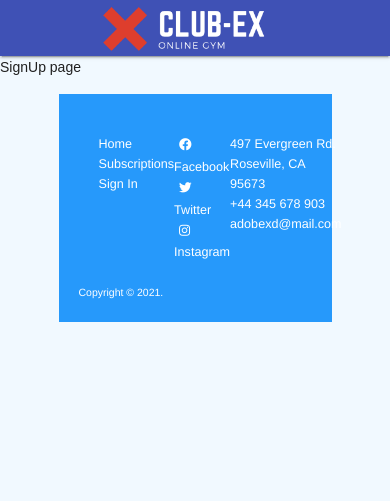
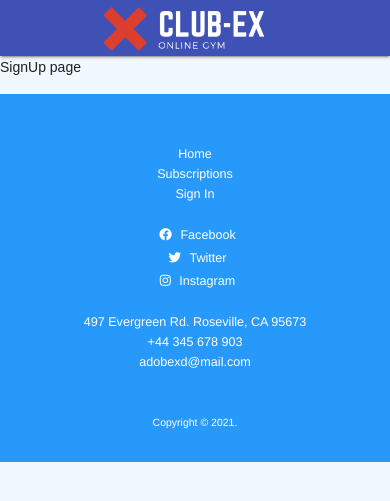
Before and after one commit to minlopalis/club-ex, a Django app: page /signup/ in a window 390 px wide. Shown: the top 501 px of the page. Run offline with Django 3.2, Linux system fonts and the light colour scheme.

Commit message:
Created Responsive Footer

```diff
--- a/Club-Ex_Project/clubExProject/static/css/style.css
+++ b/Club-Ex_Project/clubExProject/static/css/style.css
@@ -43,6 +83,7 @@ footer a {
 .footer-container {
   padding: 20px;
   display: flex;
+  flex-wrap: wrap;
   justify-content: space-between;
 }
 
@@ -131,23 +135,54 @@ h2 {
   color: var(--primary-color);
 }
 
+
 /* Mobile */
 @media screen and (max-width: 767px) {
-  .page-container {
+  .page-content {
     width: 100%;
   }
+
+  footer {
+    width: 100%;
+    flex-direction: column;
+    margin: 0;
+  }
+
+  .footer-container {
+    flex-direction: column;
+    align-content: center;
+    justify-items: center;
+  }
+
+  .footer-copyright,
+  .footer-address,
+  .footer-social,
+  .footer-links {
+    align-items: center;
+    text-align: center;
+    padding: 10px;
+  }
+
 }
 
 /* Tablet */
 @media screen and (min-width: 768px) and (max-width: 1023px) {
-  .page-container {
+  .page-content {
+    width: 85%;
+  }
+
+  footer {
     width: 85%;
   }
 }
 
 /* Desktop */
 @media screen and (min-width: 1024px) {
-  .page-container {
+  .page-content {
+    width: 70%;
+  }
+
+  footer {
     width: 70%;
   }
 }
--- a/Club-Ex_Project/clubExProject/templates/base.html
+++ b/Club-Ex_Project/clubExProject/templates/base.html
@@ -10,16 +10,8 @@
     <title>Club Ex</title>
 
     <!-- https://getmdl.io/started/index.html -->
-
-    <link
-      rel="stylesheet"
-      href="https://fonts.googleapis.com/icon?family=Material+Icons"
-    />
-    <link
-      rel="stylesheet"
-      href="{% static 'css/material.min.css' %}"
-    />
-
+    <link rel="stylesheet" href="https://fonts.googleapis.com/icon?family=Material+Icons" />
+    <link rel="stylesheet" href="{% static 'css/material.min.css' %}"/>
     <script defer src="{% static 'js/material.min.js' %}"></script>
 
     <!-- Font Awesome Icons-->
@@ -33,17 +25,21 @@
   </head>
   <body>
     <div class="mdl-layout mdl-js-layout mdl-layout--fixed-header">
+
       <header class="mdl-layout__header white-text">
         <div class="mdl-layout__header-row white-text">
+
           <!-- Title -->
           <div class="header-title">
             <a  href={%url "index"%} >
               <img width="60%" src={% static 'img/logo.png' %} />
             </a>
           </div>
+
           <!-- Add spacer, to align navigation to the right -->
           <div class="mdl-layout-spacer"></div>
-          <!-- Navigation. We hide it in small screens. -->
+
+          <!-- Navigation -->
           <nav class="mdl-navigation mdl-layout--large-screen-only">
             <a class="mdl-navigation__link" href={%url "login"%}>Sign In</a>
             <a class="mdl-navigation__link" href="">Link</a>
@@ -52,6 +48,8 @@
           </nav>
         </div>
       </header>
+
+      <!-- Drawer -->
       <div class="mdl-layout__drawer">
         <span class="mdl-layout-title">Club-EX</span>
         <nav class="mdl-navigation">
@@ -61,10 +59,15 @@
           <a class="mdl-navigation__link" href="">Link</a>
         </nav>
       </div>
+
       <main class="mdl-layout__content">
-        <div class="page-content">{% block content %} {% endblock content %}</div>
 
-        <!-- Footer Content -->
+        <!-- Page Content -->
+        <div class="page-content">
+          {% block content %} {% endblock content %}
+        </div>
+
+        <!-- Footer -->
         <footer>
           <div class='footer-container'>
             <div class='footer-links'>
@@ -96,10 +99,6 @@
         </footer>
 
       </main>
-
-    </div>
-
-
     </div>
   </body>
 </html>
```
Also changed, not shown: other parts of Club-Ex_Project/clubExProject/static/css/style.css (+41 -38 lines), Club-Ex_Project/clubExProject/static/css/index.css (+1 -26 lines), Club-Ex_Project/clubExProject/templates/index.html (+4 -10 lines), Club-Ex_Project/clubExProject/db.sqlite3. Lines whose indentation alone changed are shown as unchanged.
